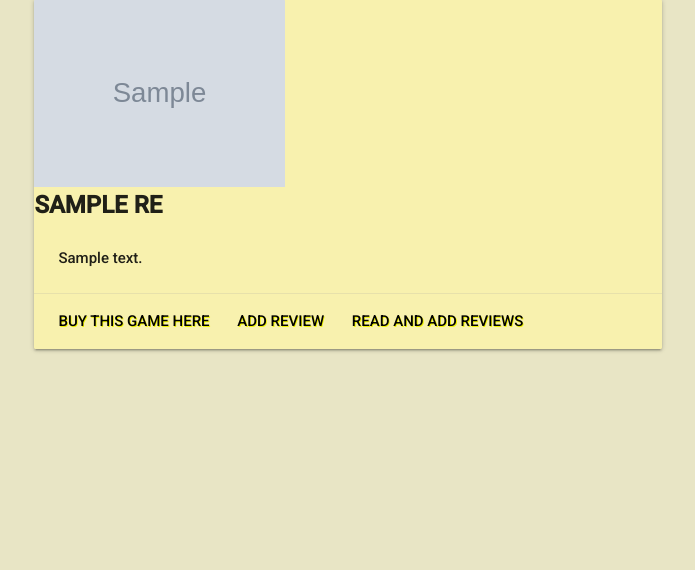
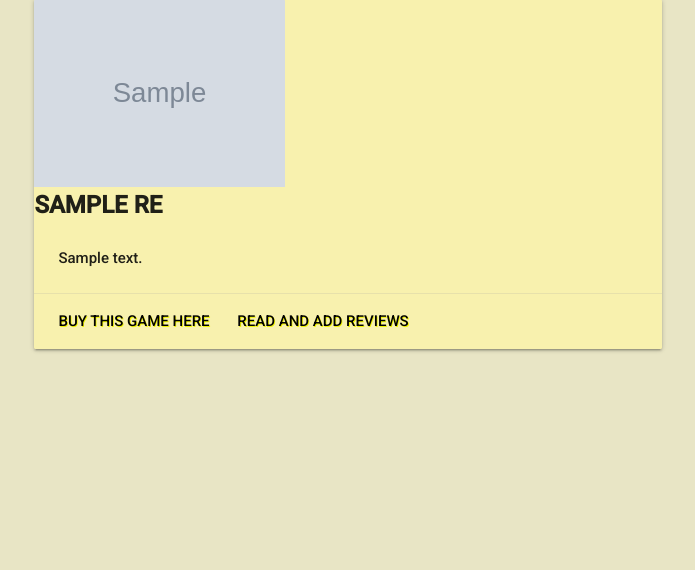
Before and after one commit to teppm/MS3-Project, a Flask app: template templates/search_results.html in a window 1280 px wide. Shown: the part 73-643 px from the top of the page, without its empty margins (292-987 px from the left). Run offline with Flask 2, Linux system fonts and the light colour scheme; the template is opened without the code that fills it: most values are stand-ins (such as "Sample title", 1, 10 or a date in 2020); grey boxes marked "Sample" are stand-in pictures; some libraries are stand-ins or nearby versions.

Commit message:
add review link removed for consistency across pages

```diff
--- a/templates/search_results.html
+++ b/templates/search_results.html
@@ -13,7 +13,6 @@
             </div>
             <div class="card-action">
                 <a href="{{res.purchase_link}}">Buy this game here</a>
-                <a href="{{ url_for('add_review', game_id=res._id) }}">Add Review</a>
                 <a href="{{ url_for('game_details', game_id=res._id) }}">Read and Add Reviews   </a>
             </div>
         </div>
```
